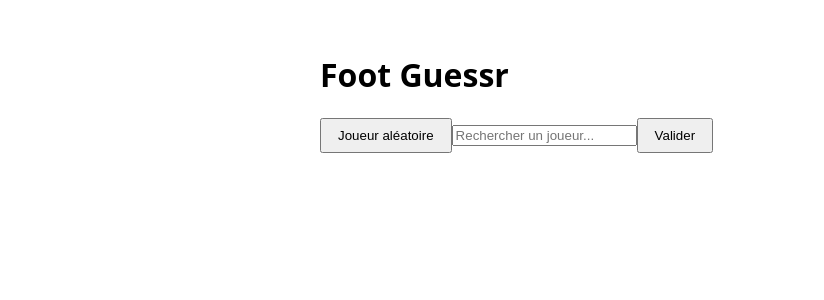
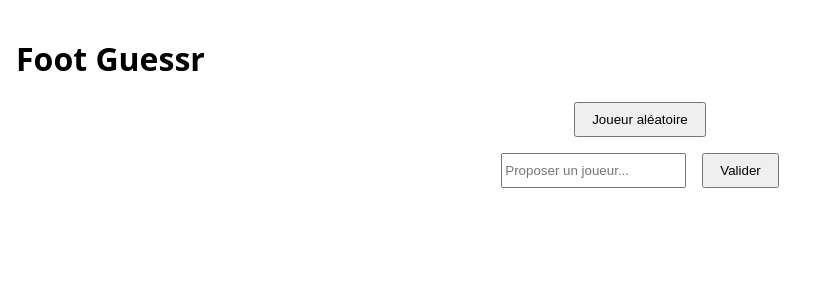
Before and after one commit to Tri7stanB/foot-guessr, an Angular app in the folder frontend/: page / in a window 1280 px wide. Shown: the top 300 px of the page, without its empty margins (0-824 px from the left). Built offline with nearby package versions, Linux system fonts and the light colour scheme.

Commit message:
Organisation UI des éléments du jeu

```diff
--- a/frontend/src/app/app.component.html
+++ b/frontend/src/app/app.component.html
@@ -1,10 +1,13 @@
 <main>
   <h1>Foot Guessr</h1>
 
-  <div id="controls">
-  <button type="button" (click)="loadRandomPlayer()">Joueur aléatoire</button>
-  <input type="text" placeholder="Rechercher un joueur..." [value]="guess()" (input)="onGuessInput($event)" />
-  <button type="button" (click)="submitGuess()">Valider</button>
+  <div id="new-player">
+    <button id="newPlayer" type="button" (click)="loadRandomPlayer()">Joueur aléatoire</button>
+  </div>
+
+  <div id="guess">
+    <input type="text" placeholder="Proposer un joueur..." [value]="guess()" (input)="onGuessInput($event)" />
+    <button type="button" (click)="submitGuess()">Valider</button>
   </div>
 
   @if (verification()) {
@@ -15,7 +18,8 @@
   }
 
   @if (player(); as p) {
-    <dl>
+    <div id="player">
+    <dl id="playerInfo">
       <dt>Nom</dt>
       <dd>{{ p.firstname }} {{ p.lastname }}</dd>
 
@@ -27,11 +31,14 @@
 
       <dt>Naissance</dt>
       <dd>{{ p.birthDate }}</dd>
+    </dl>
+    <dl id="career">
 
       <dt>Carrière</dt>
-      @for (contract of p.career; track contract.club.name) {
-        <dd>{{ contract.club.name }} ({{ contract.startYear }} - @if (contract.endYear !== null) { {{ contract.endYear }} })</dd>
+      @for (contract of p.career; track contract.startYear) {
+        <dd>{{ contract.startYear }} - @if (contract.endYear !== null) { {{ contract.endYear }} } : {{ contract.club.name }}</dd>
       }
     </dl>
+    </div>
   }
 </main>
--- a/frontend/src/app/app.component.scss
+++ b/frontend/src/app/app.component.scss
@@ -1,7 +1,10 @@
 main {
-  max-width: 40rem;
   margin: 0 auto;
-  padding: 2rem 1rem;
+  padding: 1rem;
+}
+
+h1 {
+  text-align: left;
 }
 
 button {
@@ -11,8 +14,12 @@ button {
 
 dl {
   display: grid;
-  grid-template-columns: auto 1fr;
-  gap: 0.25rem 1rem;
+  grid-template-columns: auto;
+  gap: 0.5rem 2rem;
+}
+
+dl#playerInfo {
+  grid-template-columns: auto  auto;
 }
 
 dt {
@@ -27,8 +34,26 @@ dd {
   color: #b00020;
 }
 
-controls {
+#new-player {
   display: flex;
-  gap: 10rem;
   margin-bottom: 1rem;
+  justify-content: center;
 }
+
+#guess {
+  display: flex;
+  gap: 1rem;
+  margin-bottom: 3rem;
+  justify-content: center;
+}
+
+#player {
+  gap: 5rem;
+  display: flex;
+}
+
+#career {
+  display: flex;
+  flex-direction: column;
+  align-items: center;
+}
```
